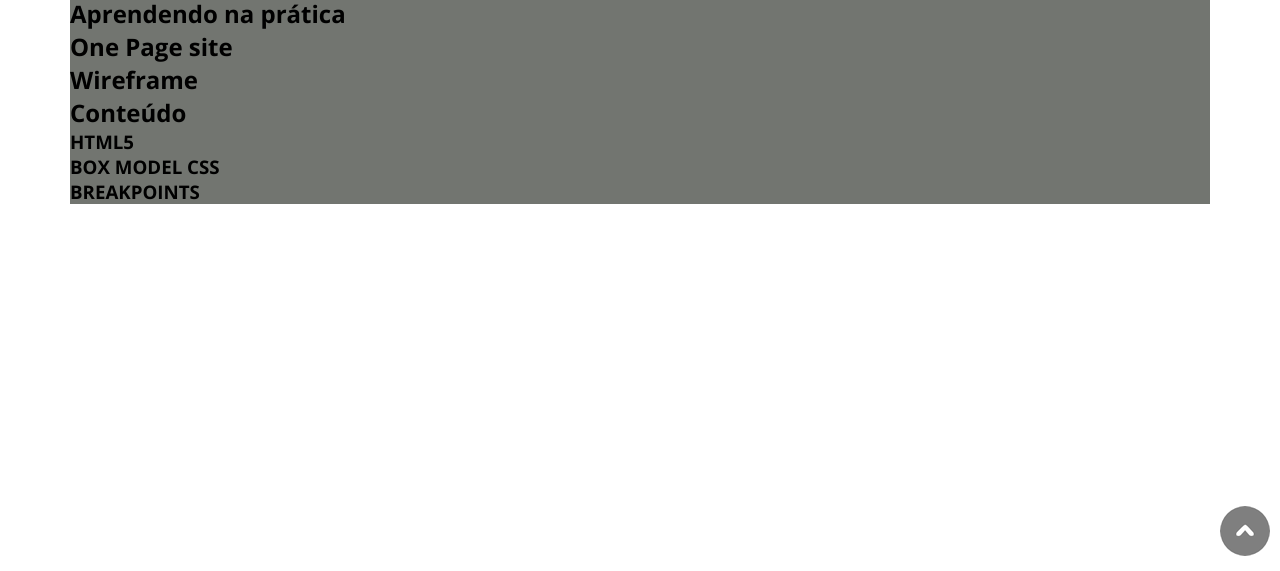
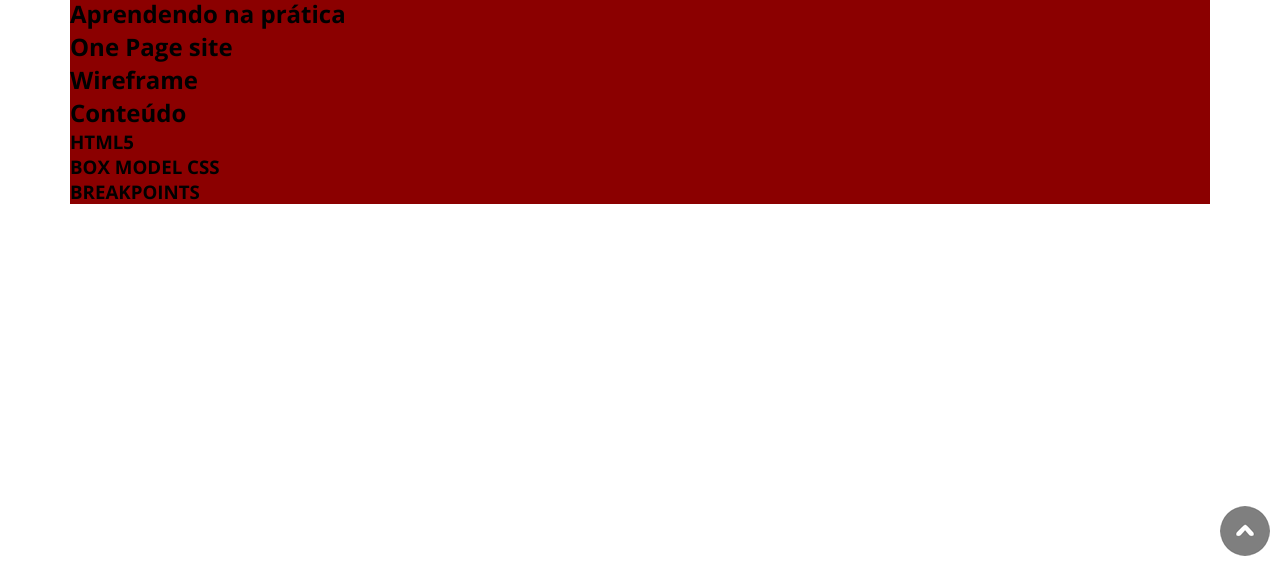
Before and after one commit to ticoabc/html5css3, a plain HTML site: page index.html in a window 1280 px wide. Shown: the part 229-800 px from the top of the page. Drawn offline with nearby package versions, Linux system fonts and the light colour scheme.

Commit message:
Breakpoints

```diff
--- a/index.html
+++ b/index.html
@@ -5,7 +5,7 @@
     <meta charset="UTF-8">
     <meta http-equiv="X-UA-Compatible" content="IE=edge">
     <meta name="viewport" content="width=device-width, initial-scale=1.0">
-    <title>HTML5 e CSS3 - Simple Site</title>
+    <title>SpotUp - Energia Solar</title>
     <meta name="description"
         content="Aprendendo HTML5 e CSS3 de forma simples, prática e objetiva desenvolvendo passo a passo do zero a hospedagem de um site moderno e responsivo.">
     <link rel="icon" href="img/favicon.png">
--- a/style.css
+++ b/style.css
@@ -88,6 +88,7 @@ nav ul li a{
 @media (min-width: 576px){
     /* Layout*/
     .Container{
+        background-color: aqua;
         max-width: 540px;
     }
 
@@ -96,6 +97,7 @@ nav ul li a{
 @media (min-width: 768px){
     /* Layout*/
     .Container{
+        background-color: gold;
         max-width: 720px;
     }
 }
@@ -103,6 +105,7 @@ nav ul li a{
 @media (min-width: 992px){
     /* Layout*/
     .Container{
+        background-color: darkgreen;
         max-width: 960px;
     }
 }
@@ -110,6 +113,7 @@ nav ul li a{
 @media (min-width: 1200px){
 /* Layout*/
 .Container{
+    background-color: darkred;
     max-width: 1140px;
 }
 
```
